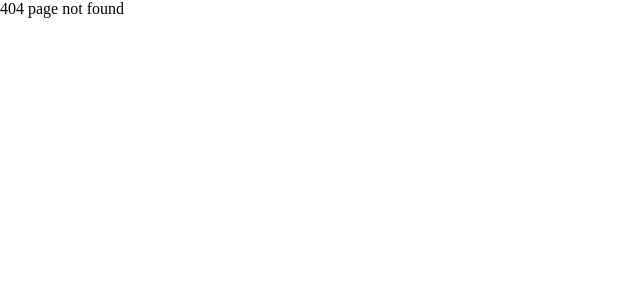
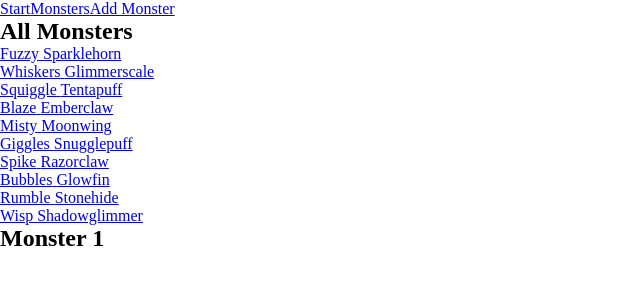
Before and after one commit to jRydell/Johan-Frontend23-monster-university, a React (Vite) app: page /monsters/1 in a window 1280 px wide. Before the commit this address had no page. Shown: the top 300 px of the page, without its empty margins (0-640 px from the left). Built offline with nearby package versions, Linux system fonts and the light colour scheme.

Commit message:
slut för idag

```diff
--- a/src/pages/Monster.tsx
+++ b/src/pages/Monster.tsx
@@ -1,3 +1,13 @@
+import { useParams } from "react-router-dom";
+
 export const Monster = () => {
-  return <div>Monster</div>;
+  const params = useParams<{ monsterID: string }>();
+  console.log(params);
+  return (
+    <>
+      <div>
+        <h2>Monster {params.monsterID}</h2>
+      </div>
+    </>
+  );
 };
--- a/src/pages/Monsters.tsx
+++ b/src/pages/Monsters.tsx
@@ -1,18 +1,23 @@
 import { useContext } from "react";
 import { MonsterContext } from "../state/MonsterStateContext";
-import { Monster } from "./Monster";
-import { NavLink } from "react-router-dom";
+import { NavLink, Outlet } from "react-router-dom";
 
 export const Monsters = () => {
-  const { state, dispatch } = useContext(MonsterContext);
+  const { state } = useContext(MonsterContext);
   return (
+    <>
       <section className="Monsters">
         <h2>All Monsters</h2>
         <ul>
           {state.monsters.length ? (
             state.monsters.map((monster) => (
-            <li key={monster.id}>
-              <NavLink to={`monster/${monster.id}`}>
+              <li key={monster.first_name}>
+                <NavLink
+                  to={`monsters/${monster.first_name}`}
+                  style={({ isActive }) =>
+                    isActive ? { color: "blue" } : { color: "" }
+                  }
+                >
                   {monster.first_name} {monster.last_name}{" "}
                 </NavLink>
               </li>
@@ -24,5 +29,9 @@ export const Monsters = () => {
           )}
         </ul>
       </section>
+      <section>
+        <Outlet />
+      </section>
+    </>
   );
 };
```
Also changed, not shown: src/main.tsx (+6 -6 lines). Lines whose indentation alone changed are shown as unchanged.
